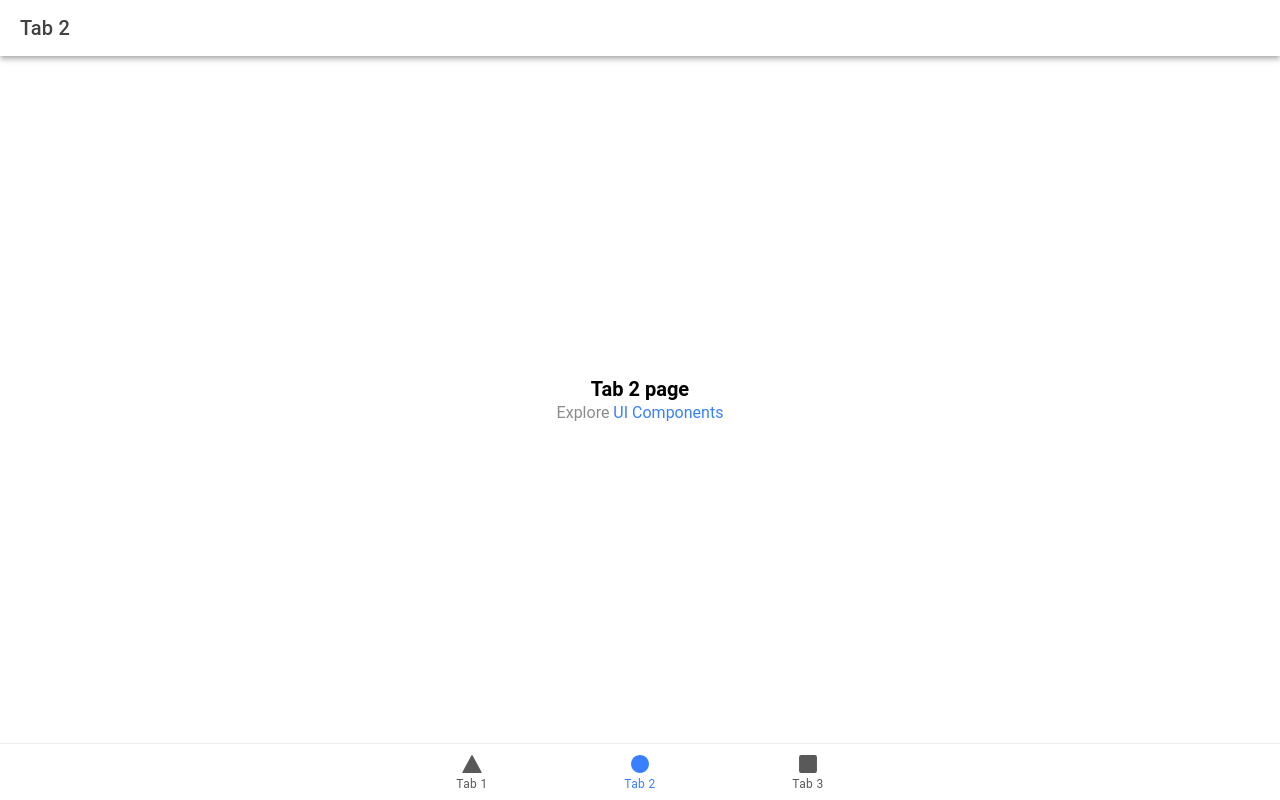
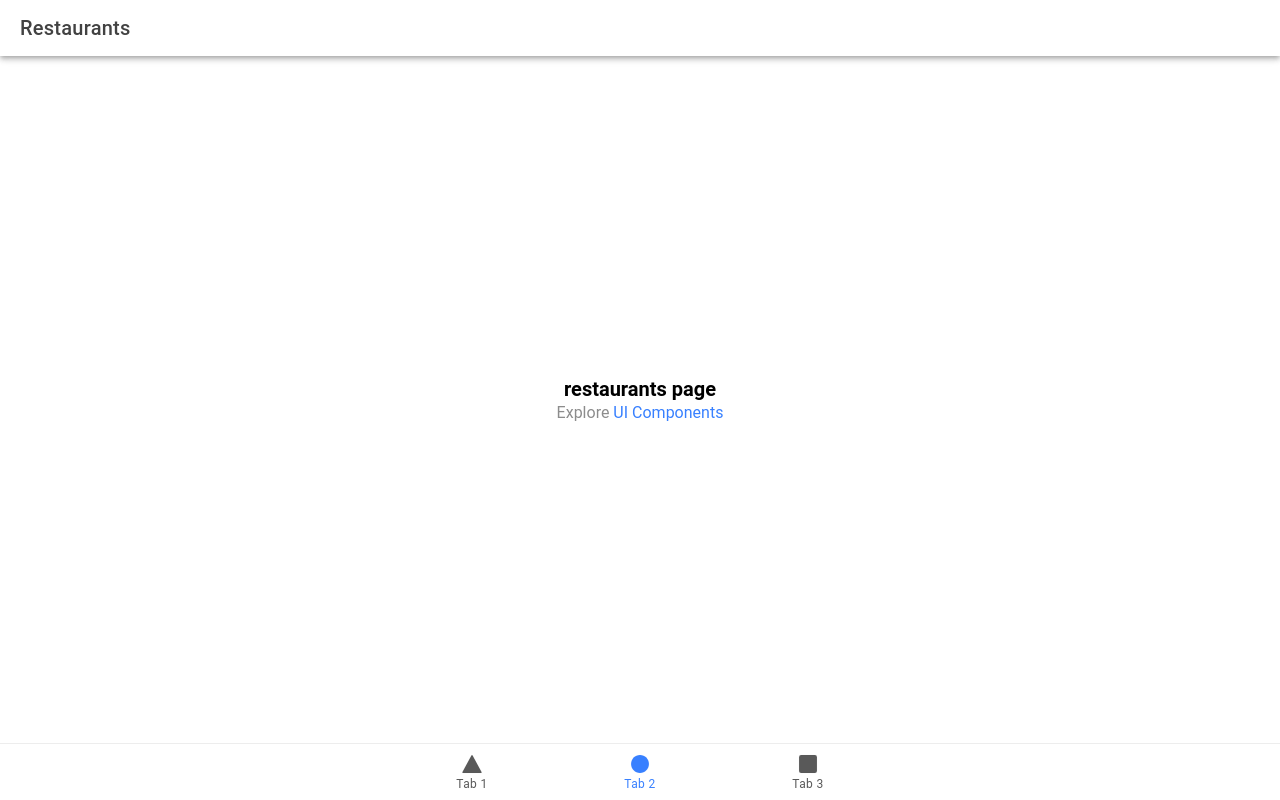
Before and after one commit to ToniGrondahl/FoodApp, a React (Vite) app: page /tab2 in a window 1280 px wide. Built offline with nearby package versions, Linux system fonts and the light colour scheme.

Commit message:
changes to tabs

```diff
--- a/src/pages/Tab1.tsx
+++ b/src/pages/Tab1.tsx
@@ -7,16 +7,16 @@ const Tab1: React.FC = () => {
     <IonPage>
       <IonHeader>
         <IonToolbar>
-          <IonTitle>Tab 1</IonTitle>
+          <IonTitle>Home</IonTitle>
         </IonToolbar>
       </IonHeader>
       <IonContent fullscreen>
         <IonHeader collapse="condense">
           <IonToolbar>
-            <IonTitle size="large">Tab 1</IonTitle>
+            <IonTitle size="large">Home</IonTitle>
           </IonToolbar>
         </IonHeader>
-        <ExploreContainer name="Tab 1 page" />
+        <ExploreContainer name="home page" />
       </IonContent>
     </IonPage>
   );
--- a/src/pages/Tab2.tsx
+++ b/src/pages/Tab2.tsx
@@ -7,16 +7,16 @@ const Tab2: React.FC = () => {
     <IonPage>
       <IonHeader>
         <IonToolbar>
-          <IonTitle>Tab 2</IonTitle>
+          <IonTitle>Restaurants</IonTitle>
         </IonToolbar>
       </IonHeader>
       <IonContent fullscreen>
         <IonHeader collapse="condense">
           <IonToolbar>
-            <IonTitle size="large">Tab 2</IonTitle>
+            <IonTitle size="large">Restaurants</IonTitle>
           </IonToolbar>
         </IonHeader>
-        <ExploreContainer name="Tab 2 page" />
+        <ExploreContainer name="restaurants page" />
       </IonContent>
     </IonPage>
   );
--- a/src/pages/Tab3.tsx
+++ b/src/pages/Tab3.tsx
@@ -7,16 +7,16 @@ const Tab3: React.FC = () => {
     <IonPage>
       <IonHeader>
         <IonToolbar>
-          <IonTitle>Tab 3</IonTitle>
+          <IonTitle>Search</IonTitle>
         </IonToolbar>
       </IonHeader>
       <IonContent fullscreen>
         <IonHeader collapse="condense">
           <IonToolbar>
-            <IonTitle size="large">Tab 3</IonTitle>
+            <IonTitle size="large">Search</IonTitle>
           </IonToolbar>
         </IonHeader>
-        <ExploreContainer name="Tab 3 page" />
+        <ExploreContainer name="search page" />
       </IonContent>
     </IonPage>
   );
```
